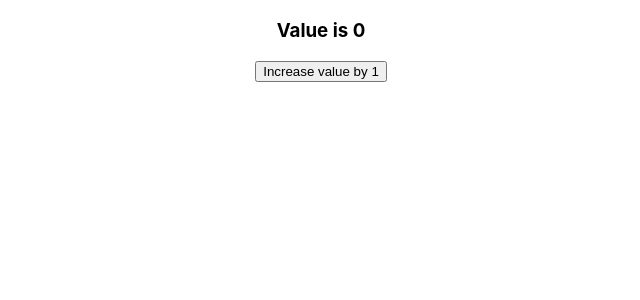
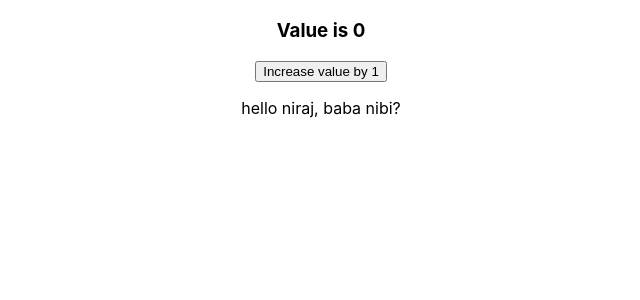
Before and after one commit to nirajpandey034/niraj_react, a React (Create React App) app: page / in a window 1280 px wide. Shown: the top 300 px of the page, without its empty margins (319-959 px from the left). Built offline with nearby package versions, Linux system fonts and the light colour scheme.

Commit message:
new test component added

```diff
--- a/src/App.js
+++ b/src/App.js
@@ -4,6 +4,7 @@ import Greet from './components/Greet'
 import Welcome from './components/Welcome'
 import Message from './components/Message'
 import Counter from './components/Counter'
+import Test from './components/Test'
 
 function App() {
   return (
@@ -13,7 +14,7 @@ function App() {
       <Message />
       */}
       <Counter />
-
+      <Test />
     </div>
   );
 }
--- a/src/components/Test.js
+++ b/src/components/Test.js
@@ -0,0 +1,10 @@
+import React from 'react'
+
+function Test() {
+    return (
+        <div>
+            <p>hello niraj, baba nibi?</p>
+        </div>
+    )
+}
+export default Test
```
